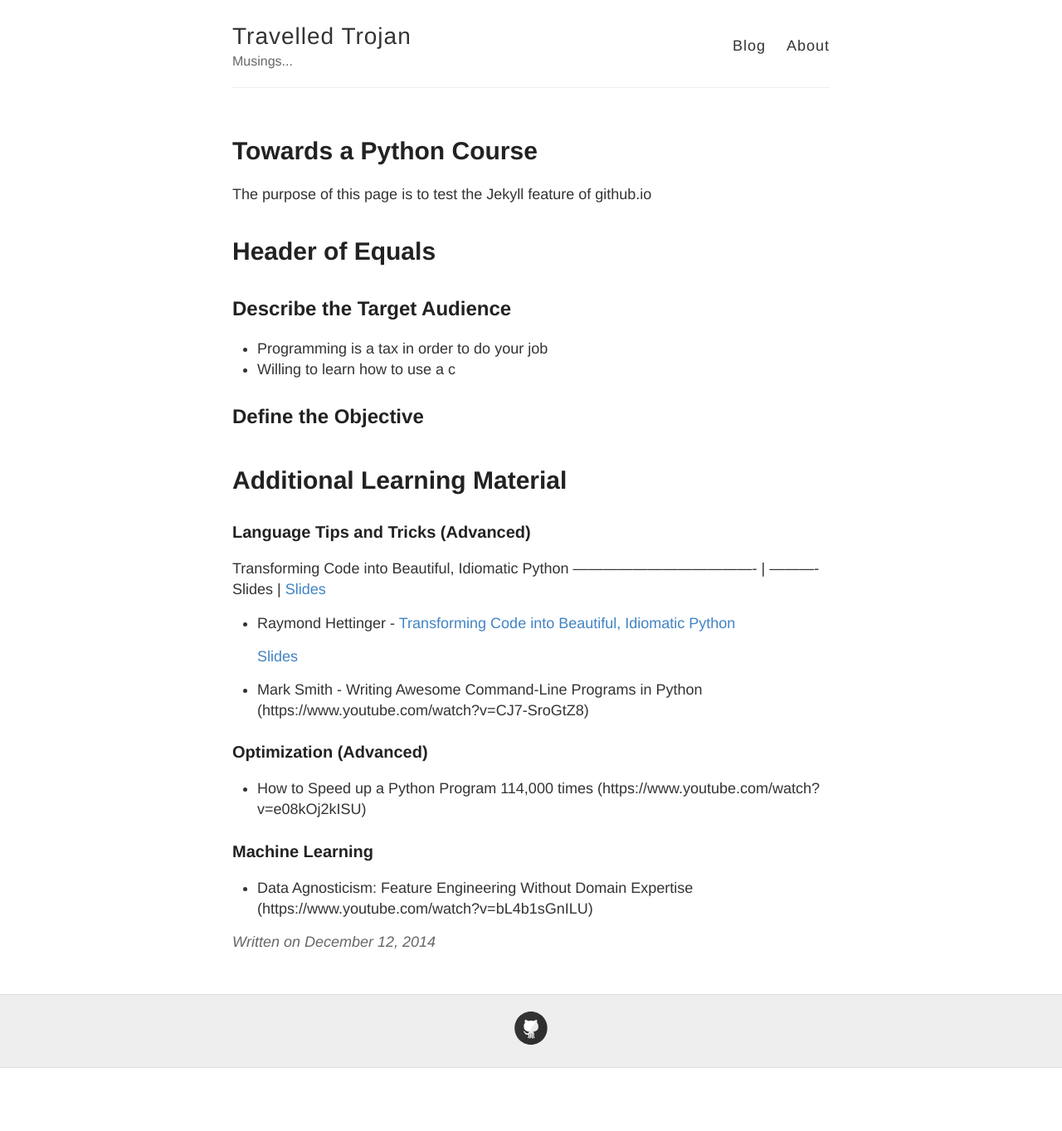
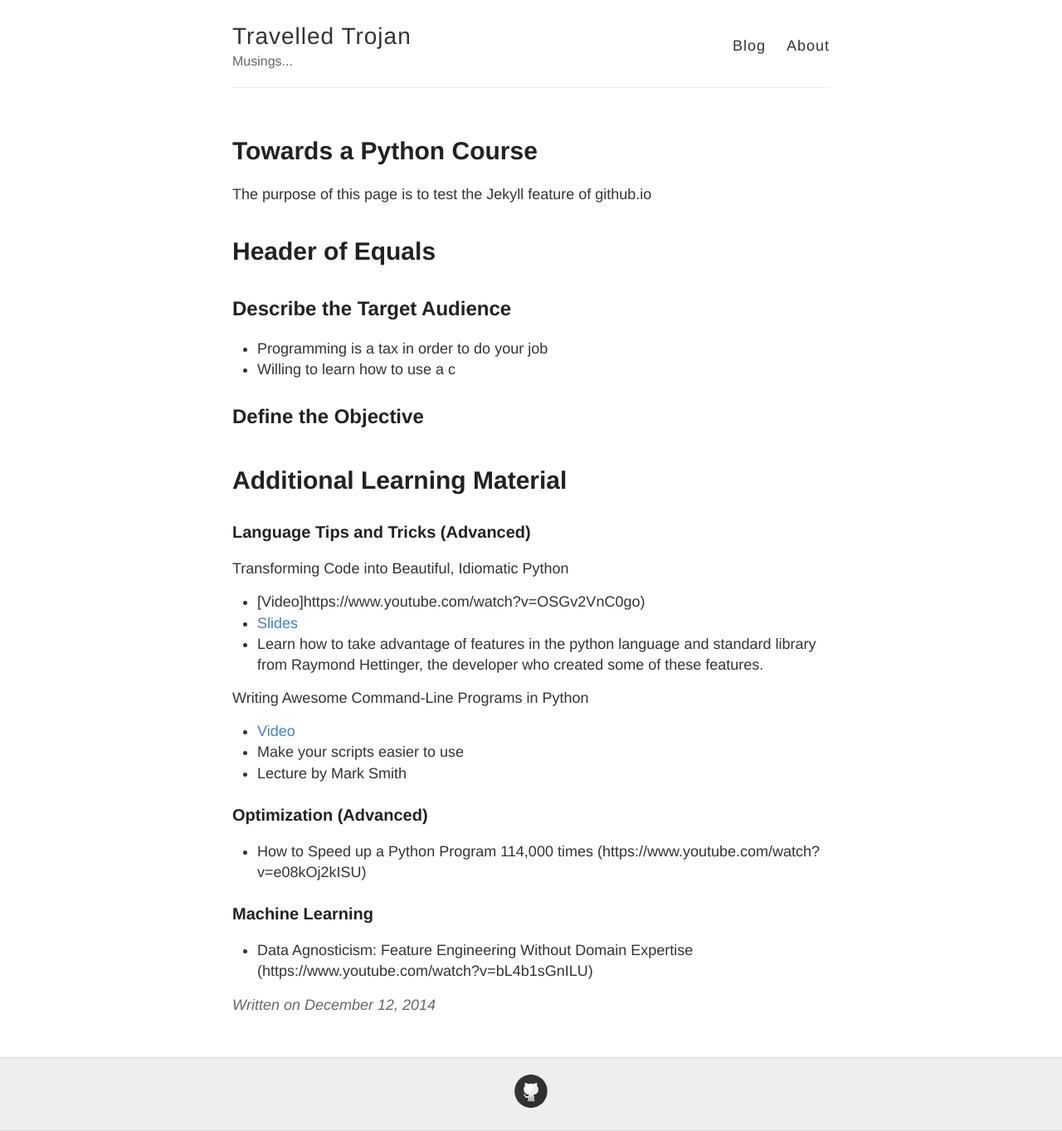
Before and after one commit to TravelledTrojan/TravelledTrojan.github.io, a Jekyll site: the page built from _posts/2014-12-12-Python-Course.md, in a window 1280 px wide. Shown: the whole page at 83% size. Built offline with Jekyll 4.4.1, drawn with Linux system fonts in a browser that asks for light colours; before the commit the page ends 1287 px from its top, so only the background shows below that.

Commit message:
Test link

```diff
--- a/_posts/2014-12-12-Python-Course.md
+++ b/_posts/2014-12-12-Python-Course.md
@@ -33,14 +33,14 @@
 ### Language Tips and Tricks (Advanced)
 
 Transforming Code into Beautiful, Idiomatic Python
-------------------------------------- | ----------
-Slides | [Slides](https://speakerdeck.com/pyconslides/transforming-code-into-beautiful-idiomatic-python-by-raymond-hettinger-1)
+ * [Video]https://www.youtube.com/watch?v=OSGv2VnC0go)
+ * [Slides](https://speakerdeck.com/pyconslides/transforming-code-into-beautiful-idiomatic-python-by-raymond-hettinger-1)
+ * Learn how to take advantage of features in the python language and standard library from Raymond Hettinger, the developer who created some of these features.
 
- * Raymond Hettinger - [Transforming Code into Beautiful, Idiomatic Python](https://www.youtube.com/watch?v=OSGv2VnC0go)
-
-   [Slides](https://speakerdeck.com/pyconslides/transforming-code-into-beautiful-idiomatic-python-by-raymond-hettinger-1)
-
- * Mark Smith - Writing Awesome Command-Line Programs in Python (https://www.youtube.com/watch?v=CJ7-SroGtZ8)
+Writing Awesome Command-Line Programs in Python
+ * [Video](https://www.youtube.com/watch?v=CJ7-SroGtZ8)
+ * Make your scripts easier to use
+ * Lecture by Mark Smith
 
 ### Optimization (Advanced)
  * How to Speed up a Python Program 114,000 times (https://www.youtube.com/watch?v=e08kOj2kISU)
```
